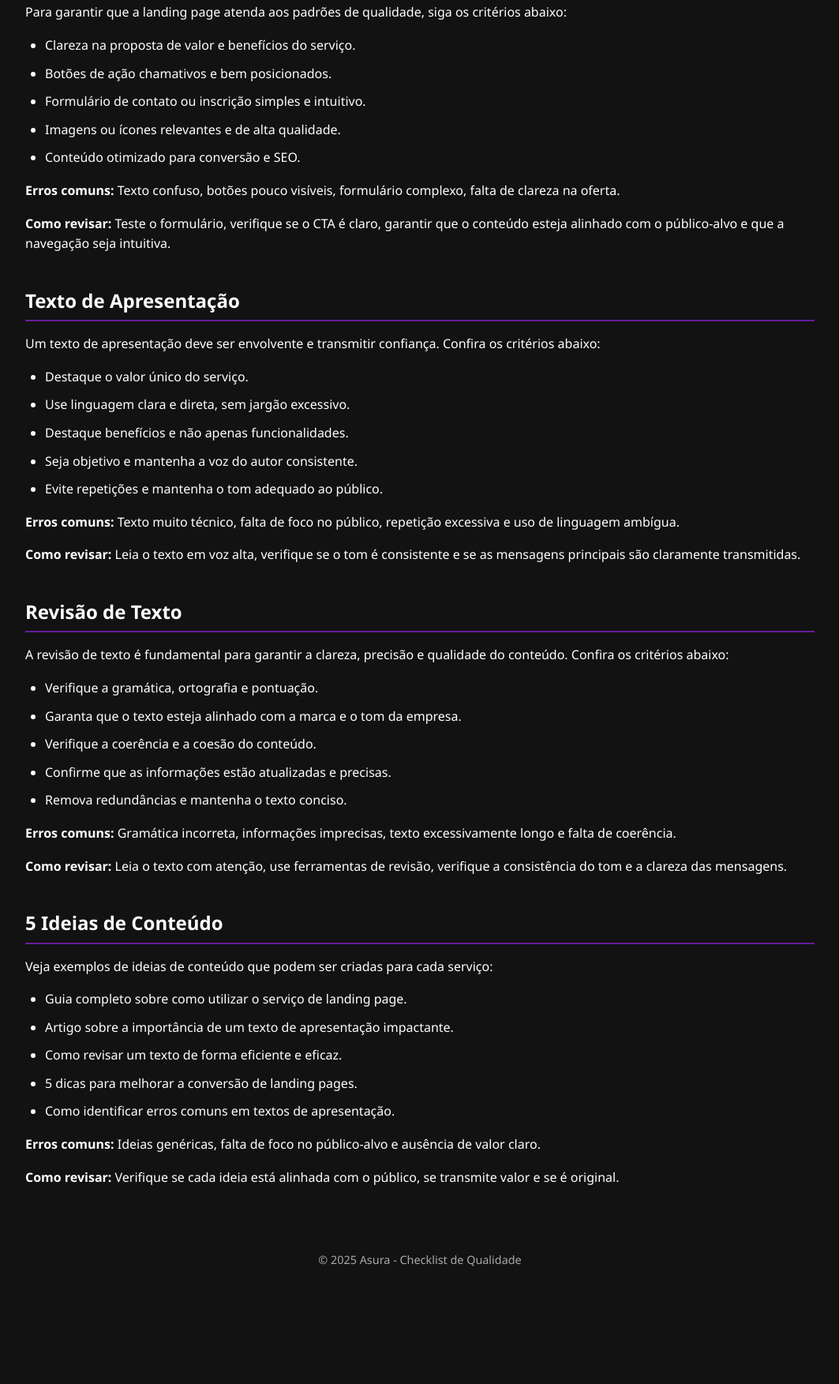
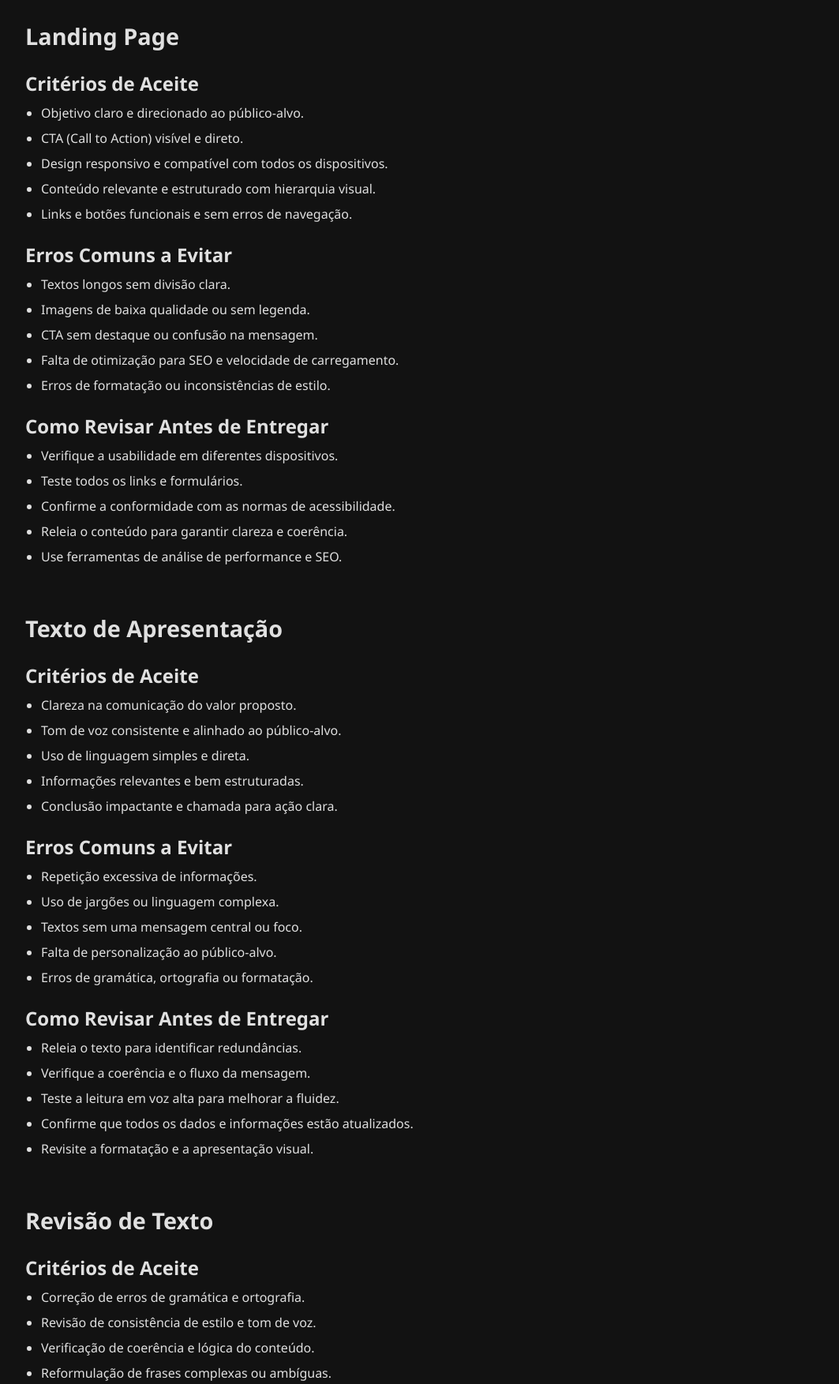
Before and after one commit to maicontsuda/asura, a website: page site/qualidade.html in a window 1280 px wide. Shown: the part 189-1942 px from the top of the page at 79% size, without its empty margins (108-1171 px from the left). Before the commit the page ends 1816 px from the top, so only its background shows below. Drawn offline with Linux system fonts and the light colour scheme.

Commit message:
site: qualidade.html

```diff
--- a/site/qualidade.html
+++ b/site/qualidade.html
@@ -5,117 +5,177 @@
     <title>Checklist de Qualidade para Serviços do Asura</title>
     <style>
         body {
-            margin: 0;
             font-family: 'Segoe UI', Tahoma, Geneva, Verdana, sans-serif;
             background-color: #121212;
-            color: #ffffff;
-            line-height: 1.6;
+            color: #e0e0e0;
+            margin: 0;
+            padding: 0;
         }
         header {
             background-color: #1e1e1e;
-            padding: 20px;
+            padding: 20px 0;
             text-align: center;
         }
-        h1 {
+        header h1 {
             margin: 0;
-            font-size: 2em;
+            font-size: 2.5em;
+        }
+        header p {
+            margin-top: 10px;
+            font-size: 1.2em;
         }
         main {
-            padding: 20px;
+            padding: 40px 20px;
             max-width: 1000px;
-            margin: 0 auto;
+            margin: auto;
         }
         h2 {
-            border-bottom: 2px solid #6a1b9a;
-            padding-bottom: 5px;
+            font-size: 1.8em;
             margin-bottom: 15px;
         }
+        h3 {
+            font-size: 1.5em;
+            margin-bottom: 10px;
+        }
         ul {
+            margin: 0;
             padding-left: 20px;
         }
         li {
             margin-bottom: 10px;
         }
-        .section {
-            margin-bottom: 40px;
-        }
-        .section h3 {
-            margin-top: 20px;
-        }
-        .section p {
-            margin-bottom: 10px;
-        }
-        .section ul {
-            padding-left: 25px;
+        .secao {
+            margin-bottom: 60px;
         }
         footer {
+            background-color: #1e1e1e;
             text-align: center;
-            padding: 20px;
+            padding: 20px 0;
+            margin-top: 60px;
+        }
+        footer p {
             font-size: 0.9em;
-            color: #aaa;
+            color: #888;
         }
     </style>
 </head>
 <body>
     <header>
         <h1>Checklist de Qualidade para Serviços do Asura</h1>
+        <p>Guia completo para garantir a qualidade em cada serviço oferecido</p>
     </header>
     <main>
-        <section class="section">
+        <div class="secao">
             <h2>Landing Page</h2>
-            <p>Para garantir que a landing page atenda aos padrões de qualidade, siga os critérios abaixo:</p>
+            <h3>Critérios de Aceite</h3>
             <ul>
-                <li>Clareza na proposta de valor e benefícios do serviço.</li>
-                <li>Botões de ação chamativos e bem posicionados.</li>
-                <li>Formulário de contato ou inscrição simples e intuitivo.</li>
-                <li>Imagens ou ícones relevantes e de alta qualidade.</li>
-                <li>Conteúdo otimizado para conversão e SEO.</li>
+                <li>Objetivo claro e direcionado ao público-alvo.</li>
+                <li>CTA (Call to Action) visível e direto.</li>
+                <li>Design responsivo e compatível com todos os dispositivos.</li>
+                <li>Conteúdo relevante e estruturado com hierarquia visual.</li>
+                <li>Links e botões funcionais e sem erros de navegação.</li>
             </ul>
-            <p><strong>Erros comuns:</strong> Texto confuso, botões pouco visíveis, formulário complexo, falta de clareza na oferta.</p>
-            <p><strong>Como revisar:</strong> Teste o formulário, verifique se o CTA é claro, garantir que o conteúdo esteja alinhado com o público-alvo e que a navegação seja intuitiva.</p>
-        </section>
-        <section class="section">
+            <h3>Erros Comuns a Evitar</h3>
+            <ul>
+                <li>Textos longos sem divisão clara.</li>
+                <li>Imagens de baixa qualidade ou sem legenda.</li>
+                <li>CTA sem destaque ou confusão na mensagem.</li>
+                <li>Falta de otimização para SEO e velocidade de carregamento.</li>
+                <li>Erros de formatação ou inconsistências de estilo.</li>
+            </ul>
+            <h3>Como Revisar Antes de Entregar</h3>
+            <ul>
+                <li>Verifique a usabilidade em diferentes dispositivos.</li>
+                <li>Teste todos os links e formulários.</li>
+                <li>Confirme a conformidade com as normas de acessibilidade.</li>
+                <li>Releia o conteúdo para garantir clareza e coerência.</li>
+                <li>Use ferramentas de análise de performance e SEO.</li>
+            </ul>
+        </div>
+        <div class="secao">
             <h2>Texto de Apresentação</h2>
-            <p>Um texto de apresentação deve ser envolvente e transmitir confiança. Confira os critérios abaixo:</p>
+            <h3>Critérios de Aceite</h3>
             <ul>
-                <li>Destaque o valor único do serviço.</li>
-                <li>Use linguagem clara e direta, sem jargão excessivo.</li>
-                <li>Destaque benefícios e não apenas funcionalidades.</li>
-                <li>Seja objetivo e mantenha a voz do autor consistente.</li>
-                <li>Evite repetições e mantenha o tom adequado ao público.</li>
+                <li>Clareza na comunicação do valor proposto.</li>
+                <li>Tom de voz consistente e alinhado ao público-alvo.</li>
+                <li>Uso de linguagem simples e direta.</li>
+                <li>Informações relevantes e bem estruturadas.</li>
+                <li>Conclusão impactante e chamada para ação clara.</li>
             </ul>
-            <p><strong>Erros comuns:</strong> Texto muito técnico, falta de foco no público, repetição excessiva e uso de linguagem ambígua.</p>
-            <p><strong>Como revisar:</strong> Leia o texto em voz alta, verifique se o tom é consistente e se as mensagens principais são claramente transmitidas.</p>
-        </section>
-        <section class="section">
+            <h3>Erros Comuns a Evitar</h3>
+            <ul>
+                <li>Repetição excessiva de informações.</li>
+                <li>Uso de jargões ou linguagem complexa.</li>
+                <li>Textos sem uma mensagem central ou foco.</li>
+                <li>Falta de personalização ao público-alvo.</li>
+                <li>Erros de gramática, ortografia ou formatação.</li>
+            </ul>
+            <h3>Como Revisar Antes de Entregar</h3>
+            <ul>
+                <li>Releia o texto para identificar redundâncias.</li>
+                <li>Verifique a coerência e o fluxo da mensagem.</li>
+                <li>Teste a leitura em voz alta para melhorar a fluidez.</li>
+                <li>Confirme que todos os dados e informações estão atualizados.</li>
+                <li>Revisite a formatação e a apresentação visual.</li>
+            </ul>
+        </div>
+        <div class="secao">
             <h2>Revisão de Texto</h2>
-            <p>A revisão de texto é fundamental para garantir a clareza, precisão e qualidade do conteúdo. Confira os critérios abaixo:</p>
+            <h3>Critérios de Aceite</h3>
             <ul>
-                <li>Verifique a gramática, ortografia e pontuação.</li>
-                <li>Garanta que o texto esteja alinhado com a marca e o tom da empresa.</li>
-                <li>Verifique a coerência e a coesão do conteúdo.</li>
-                <li>Confirme que as informações estão atualizadas e precisas.</li>
-                <li>Remova redundâncias e mantenha o texto conciso.</li>
+                <li>Correção de erros de gramática e ortografia.</li>
+                <li>Revisão de consistência de estilo e tom de voz.</li>
+                <li>Verificação de coerência e lógica do conteúdo.</li>
+                <li>Reformulação de frases complexas ou ambíguas.</li>
+                <li>Revisão de formatação e estrutura do texto.</li>
             </ul>
-            <p><strong>Erros comuns:</strong> Gramática incorreta, informações imprecisas, texto excessivamente longo e falta de coerência.</p>
-            <p><strong>Como revisar:</strong> Leia o texto com atenção, use ferramentas de revisão, verifique a consistência do tom e a clareza das mensagens.</p>
-        </section>
-        <section class="section">
+            <h3>Erros Comuns a Evitar</h3>
+            <ul>
+                <li>Ignorar o contexto e o público-alvo.</li>
+                <li>Revisar apenas a gramática, ignorando a clareza.</li>
+                <li>Repetir frases sem necessidade.</li>
+                <li>Ignorar a revisão de dados e fatores técnicos.</li>
+                <li>Erros de formatação ou inconsistências de estilo.</li>
+            </ul>
+            <h3>Como Revisar Antes de Entregar</h3>
+            <ul>
+                <li>Releia o texto com atenção a todos os aspectos.</li>
+                <li>Use ferramentas de revisão gramatical e de estilo.</li>
+                <li>Verifique a consistência de termos e definições.</li>
+                <li>Confirme que o texto atende ao propósito e ao público-alvo.</li>
+                <li>Revisite a formatação e o estilo de apresentação.</li>
+            </ul>
+        </div>
+        <div class="secao">
             <h2>5 Ideias de Conteúdo</h2>
-            <p>Veja exemplos de ideias de conteúdo que podem ser criadas para cada serviço:</p>
+            <h3>Critérios de Aceite</h3>
             <ul>
-                <li>Guia completo sobre como utilizar o serviço de landing page.</li>
-                <li>Artigo sobre a importância de um texto de apresentação impactante.</li>
-                <li>Como revisar um texto de forma eficiente e eficaz.</li>
-                <li>5 dicas para melhorar a conversão de landing pages.</li>
-                <li>Como identificar erros comuns em textos de apresentação.</li>
+                <li>Conceitos claros e bem definidos.</li>
+                <li>Uso de linguagem acessível e direta.</li>
+                <li>Divisão em seções e subtítulos para melhor leitura.</li>
+                <li>Apresentação de informações de forma estruturada.</li>
+                <li>Destaque para o valor agregado ao público.</li>
             </ul>
-            <p><strong>Erros comuns:</strong> Ideias genéricas, falta de foco no público-alvo e ausência de valor claro.</p>
-            <p><strong>Como revisar:</strong> Verifique se cada ideia está alinhada com o público, se transmite valor e se é original.</p>
-        </section>
+            <h3>Erros Comuns a Evitar</h3>
+            <ul>
+                <li>Textos longos sem divisão clara.</li>
+                <li>Uso excessivo de termos técnicos sem explicação.</li>
+                <li>Conteúdo sem foco ou direção clara.</li>
+                <li>Erros de formatação ou inconsistências de estilo.</li>
+                <li>Repetição de ideias sem necessidade.</li>
+            </ul>
+            <h3>Como Revisar Antes de Entregar</h3>
+            <ul>
+                <li>Verifique a coerência e a clareza de cada ideia.</li>
+                <li>Releia o conteúdo para identificar redundâncias.</li>
+                <li>Teste a leitura em voz alta para melhorar a fluidez.</li>
+                <li>Confirme que o conteúdo atende ao propósito e ao público-alvo.</li>
+                <li>Revisite a formatação e a apresentação visual.</li>
+            </ul>
+        </div>
     </main>
     <footer>
-        &copy; 2025 Asura - Checklist de Qualidade
+        <p>© 2025 Asura - Todos os direitos reservados.</p>
     </footer>
 </body>
 </html>
```
